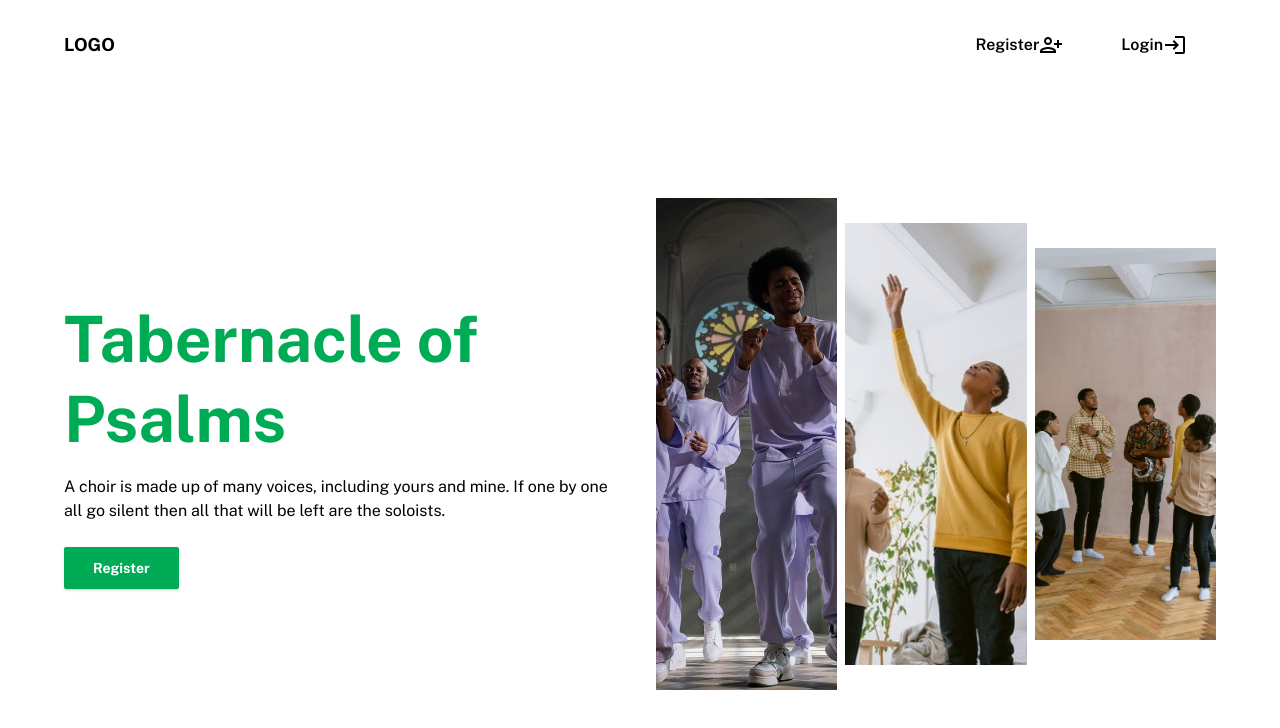
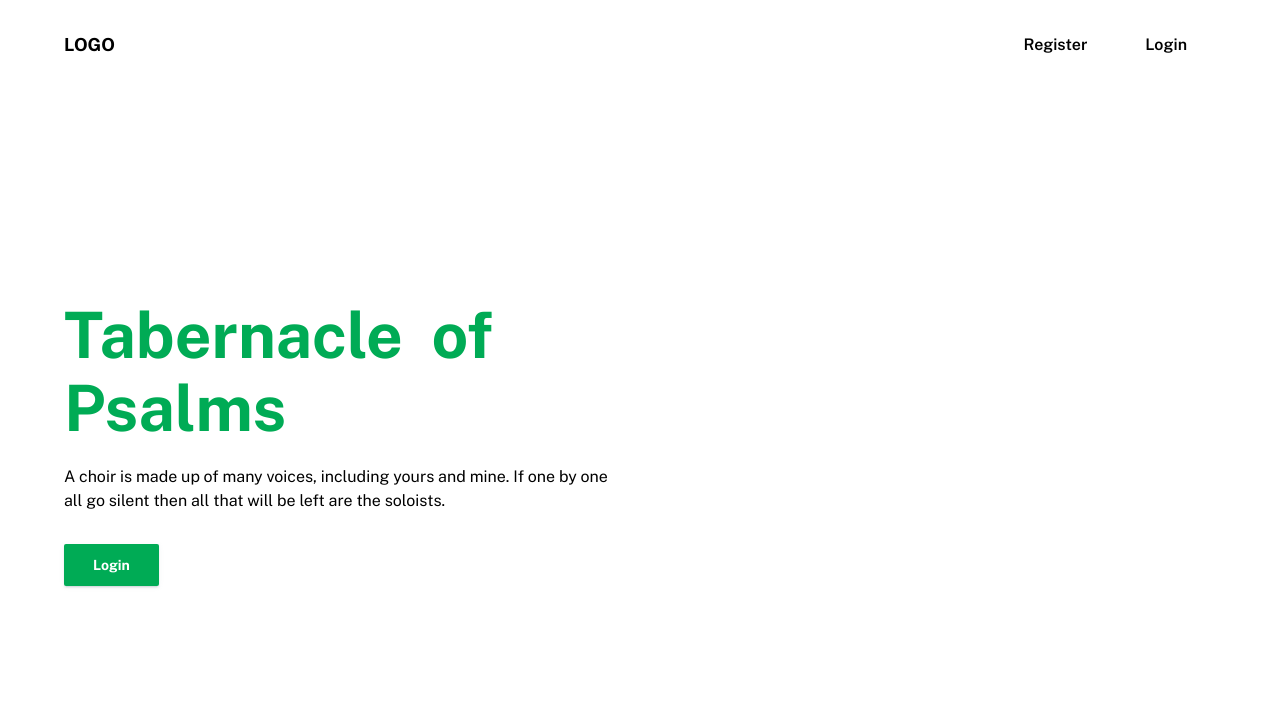
Before and after one commit to jbrit/choir-frontend, a Next.js app: page / in a window 1280 px wide. Shown: the top 728 px of the page. Built offline with nearby package versions, Linux system fonts and the light colour scheme.

Commit message:
init hero animation

```diff
--- a/components/Navbar.tsx
+++ b/components/Navbar.tsx
@@ -94,8 +94,8 @@ const Navbar = () => {
                       <Typography color="black" textAlign="center">
                         {page}
                       </Typography>
-                      {index === 1 && <LoginIcon />}
-                      {index === 0  && <PersonAddAltIcon />}
+                      {/* {index === 1 && <LoginIcon />}
+                      {index === 0  && <PersonAddAltIcon />} */}
                     </Box>
                   </Link>
                 </MenuItem>
@@ -112,8 +112,8 @@ const Navbar = () => {
                 <Link passHref href={page.toLowerCase()}>
                   <Box component="a" sx={{display: "flex", alignItems:"center"}} >
                     <Typography fontWeight="600">{page}</Typography>
-                    {index === 1 && <LoginIcon />}
-                    {index === 0  && <PersonAddAltIcon />}
+                    {/* {index === 1 && <LoginIcon />}
+                    {index === 0  && <PersonAddAltIcon />} */}
                   </Box>
                 </Link>
               </Button>
--- a/layouts/Hero.tsx
+++ b/layouts/Hero.tsx
@@ -14,16 +14,26 @@ export default function Hero() {
       <Navbar/>
       <Grid sx={{minHeight: "90vh", alignItems: "center"}} pt={3} container spacing={4}>
         <Grid item xs={12} md={6}>
-          <Typography color="primary" variant="h1" component="h1" mb={2} gutterBottom>
-            Tabernacle of Psalms
+          <Typography lineHeight={1} color="primary" variant="h1" component="h1" mb={2} gutterBottom>
+            <Box sx={{overflow: "hidden", display: "inline-block"}} component="span" className="textAnim">
+              <Box sx={{display: "inline-block"}} component="span">Tabernacle &nbsp;</Box>
+            </Box>
+            <Box sx={{overflow: "hidden", display: "inline-block"}} component="span" className="textAnim">
+              <Box sx={{display: "inline-block"}} component="span">of &nbsp;</Box>
+            </Box>
+            <Box sx={{overflow: "hidden", display: "inline-block"}} component="span" className="textAnim">
+              <Box sx={{display: "inline-block"}} component="span">Psalms</Box>
+            </Box>
           </Typography>
-          <Typography  variant="body1" component="p" mb={3} gutterBottom>
-            A choir is made up of many voices, including yours and mine. If one by one all go silent then all that will be left are the soloists.
+          <Typography sx={{overflow: "hidden"}}  variant="body1" component="p" mb={3} gutterBottom>
+            <Box sx={{overflow: "hidden", display: "inline-block"}} component="span" className="textAnim">
+              A choir is made up of many voices, including yours and mine. If one by one all go silent then all that will be left are the soloists.
+            </Box>
           </Typography>
           <Stack spacing={2} direction="row">
-            <Link href="/register">
+            <Link href="/login">
               <a>
-                <Button variant="contained">Register</Button>
+                <Button variant="contained">Login</Button>
               </a>
             </Link>
             {/* <Button variant="outlined">Login</Button> */}
@@ -31,14 +41,17 @@ export default function Hero() {
         </Grid>
         <Grid item xs={12} md={6}>
             <Grid sx={{justifyContent :"space-between", alignItems: "center"}} container spacing={1}>
-              <Grid sx={{height: {xs: "300px", sm: "500px"}}} item xs={4}>
-                <Box component="img" sx={{height: "100%",width: "100%", objectFit: "cover"}} src="/choir1.jpg" alt="" />
+              <Grid sx={{height: {xs: "300px", sm: "500px"}, position: "relative"}} item xs={4}>
+                <Box className="imgAnim" component="img" sx={{height: "100%",width: "100%", objectFit: "cover"}} src="/choir1.jpg" alt="" />
+                <Box component="div" position="absolute" sx={{height: "100%",width: "100%", backgroundColor: "white", top: 0, left: 0}}></Box>
               </Grid>
-              <Grid sx={{height: {xs: "250px", sm: "450px"}}} item xs={4}>
-                <Box component="img" sx={{height: "100%",width: "100%", objectFit: "cover"}} src="/choir2.jpg" alt="" />
+              <Grid sx={{height: {xs: "250px", sm: "450px", position: "relative"}}} item xs={4}>
+                <Box className="imgAnim" component="img" sx={{height: "100%",width: "100%", objectFit: "cover"}} src="/choir2.jpg" alt="" />
+                <Box component="div" position="absolute" sx={{height: "100%",width: "100%", backgroundColor: "white", top: 0, left: 0}}></Box>
               </Grid>
-              <Grid sx={{height: {xs: "200px", sm: "400px"}}} item xs={4}>
-                <Box component="img" sx={{height: "100%",width: "100%", objectFit: "cover"}} src="/choir3.jpg" alt="" />
+              <Grid sx={{height: {xs: "200px", sm: "400px", position: "relative"}}} item xs={4}>
+                <Box className="imgAnim" component="img" sx={{height: "100%",width: "100%", objectFit: "cover"}} src="/choir3.jpg" alt="" />
+                <Box component="div" position="absolute" sx={{height: "100%",width: "100%", backgroundColor: "white", top: 0, left: 0}}></Box>
               </Grid>
             </Grid>
         </Grid>
```
Also changed, not shown: animations/hero.ts (+24 -4 lines).
